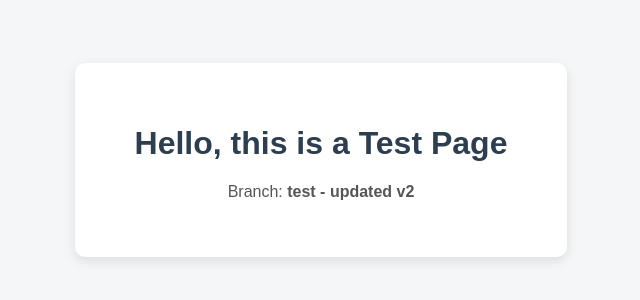
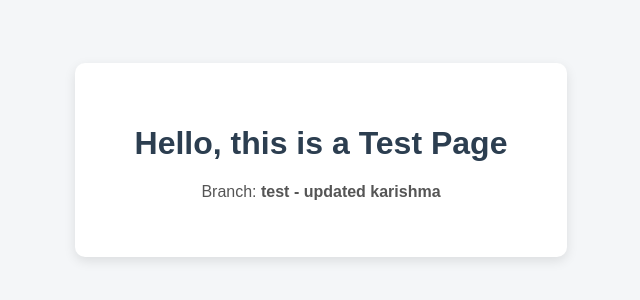
Before and after one commit to htgdigitalmarketing-prog/test-html-project, a plain HTML site: page index.html in a window 1280 px wide. Shown: the part 240-540 px from the top of the page, 319-959 px from the left. Drawn offline with Linux system fonts and the light colour scheme.

Commit message:
Testing karishma

```diff
--- a/index.html
+++ b/index.html
@@ -28,7 +28,7 @@
 <body>
   <div class="card">
     <h1>Hello, this is a Test Page</h1>
-    <p>Branch: <strong>test - updated v2</strong></p>
+    <p>Branch: <strong>test - updated karishma</strong></p>
   </div>
 </body>
 </html>
```
